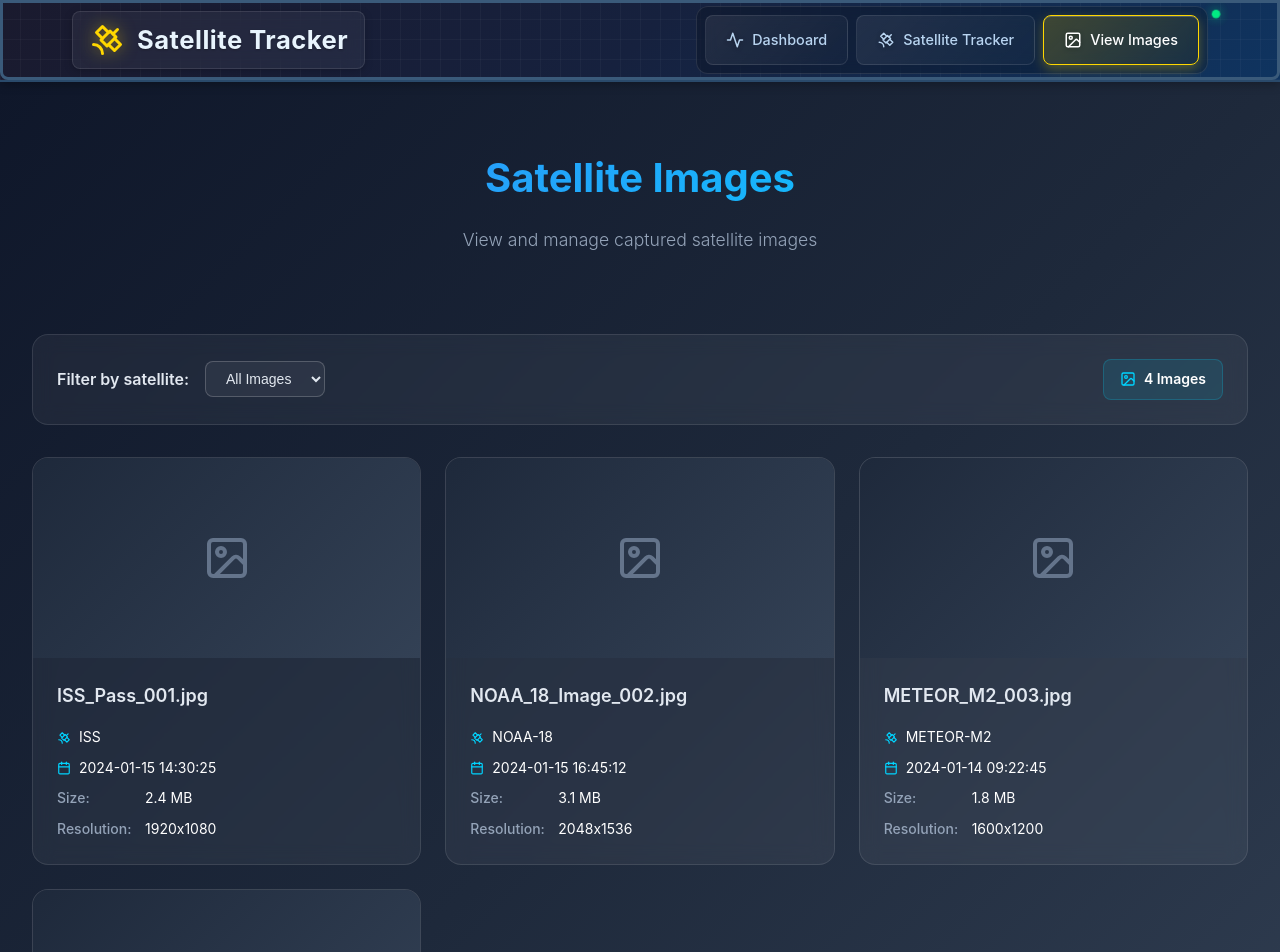
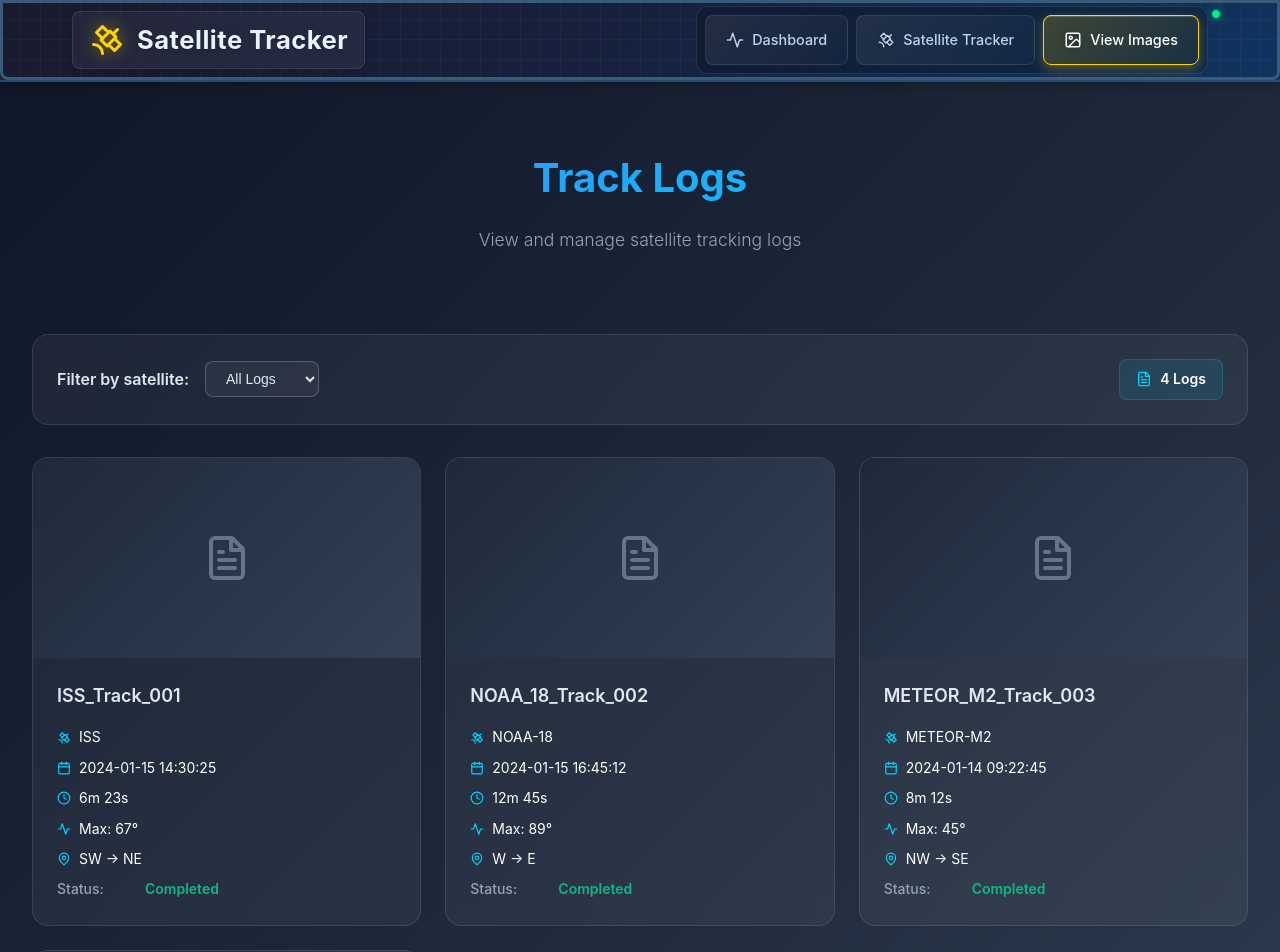
Before and after one commit to danepainter/3D-Printed-Satellite-Antenna-and-Tracking-System-BothEnds, a React (Create React App) app in the folder FrontEnd/: page /images in a window 1280 px wide. Shown: the top 952 px of the page. Built offline with nearby package versions, Linux system fonts and the light colour scheme; the HTML template or start-up script is replaced by a standard one.

Commit message:
View Images changed to View logs with functionality included + sample data

```diff
--- a/FrontEnd/src/components/ViewImages.css
+++ b/FrontEnd/src/components/ViewImages.css
@@ -363,6 +363,27 @@
   font-weight: 500;
 }
 
+/* Status indicators */
+.status-completed {
+  color: #10b981;
+  font-weight: 600;
+}
+
+.status-failed {
+  color: #ef4444;
+  font-weight: 600;
+}
+
+.status-in-progress {
+  color: #f59e0b;
+  font-weight: 600;
+}
+
+.status-pending {
+  color: #6b7280;
+  font-weight: 600;
+}
+
 .modal-footer {
   padding: 1.5rem;
   border-top: 1px solid rgba(255, 255, 255, 0.1);
--- a/FrontEnd/src/components/ViewImages.js
+++ b/FrontEnd/src/components/ViewImages.js
@@ -1,78 +1,94 @@
 import React, { useState } from 'react';
-import { Image, Download, Eye, Calendar, Satellite } from 'lucide-react';
+import { FileText, Download, Eye, Calendar, Satellite, Clock, MapPin, Activity } from 'lucide-react';
 import './ViewImages.css';
 
-const ViewImages = () => {
-  const [selectedImage, setSelectedImage] = useState(null);
+const ViewTrackLogs = () => {
+  const [selectedLog, setSelectedLog] = useState(null);
   const [filter, setFilter] = useState('all');
 
-  // Sample image data - replace with your actual image data
-  const images = [
+  // Sample track log data - replace with your actual track log data
+  const trackLogs = [
     {
       id: 1,
-      name: 'ISS_Pass_001.jpg',
+      name: 'ISS_Track_001',
       date: '2024-01-15',
       time: '14:30:25',
       satellite: 'ISS',
-      size: '2.4 MB',
-      resolution: '1920x1080',
-      url: '/api/images/iss_pass_001.jpg'
+      duration: '6m 23s',
+      maxElevation: '67°',
+      startAzimuth: 'SW',
+      endAzimuth: 'NE',
+      status: 'Completed',
+      fileSize: '2.4 MB',
+      url: '/api/logs/iss_track_001.log'
     },
     {
       id: 2,
-      name: 'NOAA_18_Image_002.jpg',
+      name: 'NOAA_18_Track_002',
       date: '2024-01-15',
       time: '16:45:12',
       satellite: 'NOAA-18',
-      size: '3.1 MB',
-      resolution: '2048x1536',
-      url: '/api/images/noaa_18_002.jpg'
+      duration: '12m 45s',
+      maxElevation: '89°',
+      startAzimuth: 'W',
+      endAzimuth: 'E',
+      status: 'Completed',
+      fileSize: '3.1 MB',
+      url: '/api/logs/noaa_18_track_002.log'
     },
     {
       id: 3,
-      name: 'METEOR_M2_003.jpg',
+      name: 'METEOR_M2_Track_003',
       date: '2024-01-14',
       time: '09:22:45',
       satellite: 'METEOR-M2',
-      size: '1.8 MB',
-      resolution: '1600x1200',
-      url: '/api/images/meteor_m2_003.jpg'
+      duration: '8m 12s',
+      maxElevation: '45°',
+      startAzimuth: 'NW',
+      endAzimuth: 'SE',
+      status: 'Completed',
+      fileSize: '1.8 MB',
+      url: '/api/logs/meteor_m2_track_003.log'
     },
     {
       id: 4,
-      name: 'ISS_Pass_004.jpg',
+      name: 'ISS_Track_004',
       date: '2024-01-14',
       time: '11:15:30',
       satellite: 'ISS',
-      size: '2.7 MB',
-      resolution: '1920x1080',
-      url: '/api/images/iss_pass_004.jpg'
+      duration: '5m 18s',
+      maxElevation: '23°',
+      startAzimuth: 'S',
+      endAzimuth: 'N',
+      status: 'Completed',
+      fileSize: '2.7 MB',
+      url: '/api/logs/iss_track_004.log'
     }
   ];
 
-  const filteredImages = filter === 'all'
-    ? images
-    : images.filter(img => img.satellite.toLowerCase().includes(filter.toLowerCase()));
+  const filteredLogs = filter === 'all'
+    ? trackLogs
+    : trackLogs.filter(log => log.satellite.toLowerCase().includes(filter.toLowerCase()));
 
-  const handleImageClick = (image) => {
-    setSelectedImage(image);
+  const handleLogClick = (log) => {
+    setSelectedLog(log);
   };
 
-  const handleDownload = (image) => {
+  const handleDownload = (log) => {
     // Implement download functionality
-    //Images from SatDump or similar can be downloaded here
-    console.log('Downloading:', image.name);
+    //Track logs can be downloaded here
+    console.log('Downloading:', log.name);
   };
 
   const handleCloseModal = () => {
-    setSelectedImage(null);
+    setSelectedLog(null);
   };
 
   return (
     <div className="view-images">
       <div className="images-header">
-        <h2>Satellite Images</h2>
-        <p>View and manage captured satellite images</p>
+        <h2>Track Logs</h2>
+        <p>View and manage satellite tracking logs</p>
       </div>
 
       <div className="images-controls">
@@ -84,7 +100,7 @@ const ViewImages = () => {
             onChange={(e) => setFilter(e.target.value)}
             className="filter-select"
           >
-            <option value="all">All Images</option>
+            <option value="all">All Logs</option>
             <option value="iss">ISS</option>
             <option value="noaa">NOAA</option>
             <option value="meteor">METEOR</option>
@@ -93,18 +109,18 @@ const ViewImages = () => {
 
         <div className="stats">
           <div className="stat-item">
-            <Image className="stat-icon" />
-            <span>{filteredImages.length} Images</span>
+            <FileText className="stat-icon" />
+            <span>{filteredLogs.length} Logs</span>
           </div>
         </div>
       </div>
 
       <div className="images-grid">
-        {filteredImages.map(image => (
-          <div key={image.id} className="image-card" onClick={() => handleImageClick(image)}>
+        {filteredLogs.map(log => (
+          <div key={log.id} className="image-card" onClick={() => handleLogClick(log)}>
             <div className="image-preview">
               <div className="image-placeholder">
-                <Image className="placeholder-icon" />
+                <FileText className="placeholder-icon" />
               </div>
               <div className="image-overlay">
                 <Eye className="overlay-icon" />
@@ -112,23 +128,31 @@ const ViewImages = () => {
             </div>
 
             <div className="image-info">
-              <h4>{image.name}</h4>
+              <h4>{log.name}</h4>
               <div className="image-details">
                 <div className="detail-row">
                   <Satellite className="detail-icon" />
-                  <span>{image.satellite}</span>
+                  <span>{log.satellite}</span>
                 </div>
                 <div className="detail-row">
                   <Calendar className="detail-icon" />
-                  <span>{image.date} {image.time}</span>
+                  <span>{log.date} {log.time}</span>
                 </div>
                 <div className="detail-row">
-                  <span className="detail-label">Size:</span>
-                  <span>{image.size}</span>
+                  <Clock className="detail-icon" />
+                  <span>{log.duration}</span>
                 </div>
                 <div className="detail-row">
-                  <span className="detail-label">Resolution:</span>
-                  <span>{image.resolution}</span>
+                  <Activity className="detail-icon" />
+                  <span>Max: {log.maxElevation}</span>
+                </div>
+                <div className="detail-row">
+                  <MapPin className="detail-icon" />
+                  <span>{log.startAzimuth} → {log.endAzimuth}</span>
+                </div>
+                <div className="detail-row">
+                  <span className="detail-label">Status:</span>
+                  <span className={`status-${log.status.toLowerCase()}`}>{log.status}</span>
                 </div>
               </div>
             </div>
@@ -136,47 +160,63 @@ const ViewImages = () => {
         ))}
       </div>
 
-      {selectedImage && (
+      {selectedLog && (
         <div className="image-modal" onClick={handleCloseModal}>
           <div className="modal-content" onClick={(e) => e.stopPropagation()}>
             <div className="modal-header">
-              <h3>{selectedImage.name}</h3>
+              <h3>{selectedLog.name}</h3>
               <button className="close-btn" onClick={handleCloseModal}>×</button>
             </div>
 
             <div className="modal-body">
               <div className="modal-image">
                 <div className="image-placeholder-large">
-                  <Image className="placeholder-icon-large" />
-                  <p>Image Preview</p>
+                  <FileText className="placeholder-icon-large" />
+                  <p>Track Log Preview</p>
                 </div>
               </div>
 
               <div className="modal-info">
                 <div className="info-section">
-                  <h4>Image Details</h4>
+                  <h4>Track Details</h4>
                   <div className="info-grid">
                     <div className="info-item">
                       <Satellite className="info-icon" />
                       <span className="info-label">Satellite:</span>
-                      <span className="info-value">{selectedImage.satellite}</span>
+                      <span className="info-value">{selectedLog.satellite}</span>
                     </div>
                     <div className="info-item">
                       <Calendar className="info-icon" />
                       <span className="info-label">Date:</span>
-                      <span className="info-value">{selectedImage.date}</span>
+                      <span className="info-value">{selectedLog.date}</span>
                     </div>
                     <div className="info-item">
+                      <Clock className="info-icon" />
                       <span className="info-label">Time:</span>
-                      <span className="info-value">{selectedImage.time}</span>
+                      <span className="info-value">{selectedLog.time}</span>
                     </div>
                     <div className="info-item">
-                      <span className="info-label">Size:</span>
-                      <span className="info-value">{selectedImage.size}</span>
+                      <Clock className="info-icon" />
+                      <span className="info-label">Duration:</span>
+                      <span className="info-value">{selectedLog.duration}</span>
                     </div>
                     <div className="info-item">
-                      <span className="info-label">Resolution:</span>
-                      <span className="info-value">{selectedImage.resolution}</span>
+                      <Activity className="info-icon" />
+                      <span className="info-label">Max Elevation:</span>
+                      <span className="info-value">{selectedLog.maxElevation}</span>
+                    </div>
+                    <div className="info-item">
+                      <MapPin className="info-icon" />
+                      <span className="info-label">Path:</span>
+                      <span className="info-value">{selectedLog.startAzimuth} → {selectedLog.endAzimuth}</span>
+                    </div>
+                    <div className="info-item">
+                      <span className="info-label">Status:</span>
+                      <span className={`info-value status-${selectedLog.status.toLowerCase()}`}>{selectedLog.status}</span>
+                    </div>
+                    <div className="info-item">
+                      <span className="info-label">File Size:</span>
+                      <span className="info-value">{selectedLog.fileSize}</span>
                     </div>
                   </div>
                 </div>
@@ -186,10 +226,10 @@ const ViewImages = () => {
             <div className="modal-footer">
               <button
                 className="download-btn"
-                onClick={() => handleDownload(selectedImage)}
+                onClick={() => handleDownload(selectedLog)}
               >
                 <Download className="btn-icon" />
-                Download Image
+                Download Log
               </button>
             </div>
           </div>
@@ -199,4 +239,4 @@ const ViewImages = () => {
   );
 };
 
-export default ViewImages;
+export default ViewTrackLogs;
```
